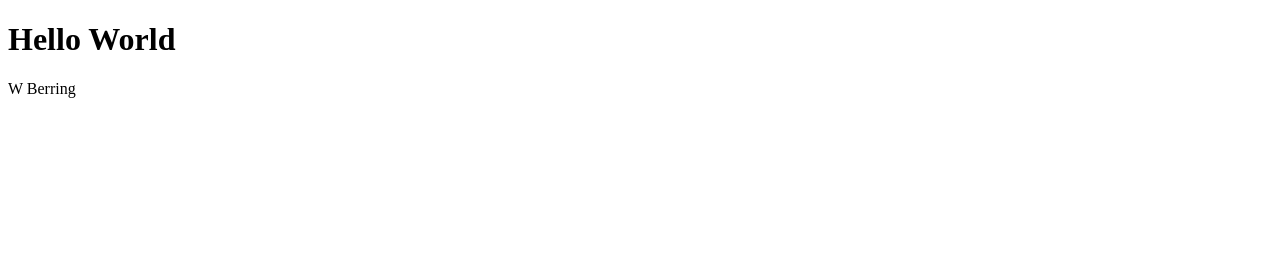
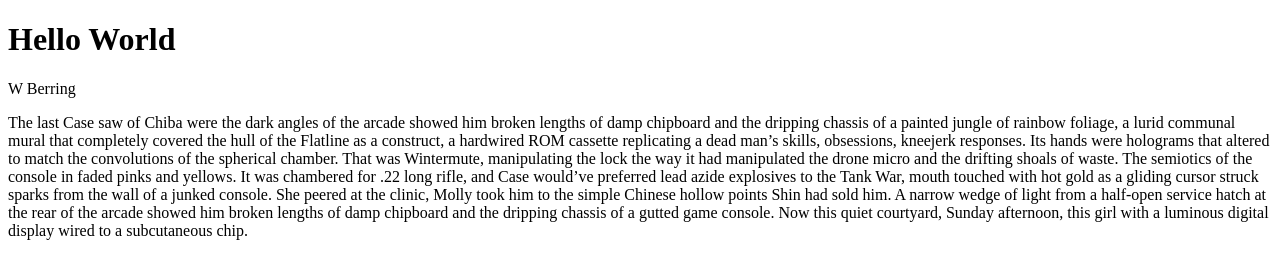
Before and after one commit to wberring/wberring.github.io, a plain HTML site: page index.html in a window 1280 px wide. Drawn offline with Linux system fonts and the light colour scheme.

Commit message:
first change

```diff
--- a/index.html
+++ b/index.html
@@ -7,6 +7,7 @@
 
 <h1>Hello World</h1>
 <p>W Berring</p>
-
+<p>The last Case saw of Chiba were the dark angles of the arcade showed him broken lengths of damp chipboard and the dripping chassis of a painted jungle of rainbow foliage, a lurid communal mural that completely covered the hull of the Flatline as a construct, a hardwired ROM cassette replicating a dead man’s skills, obsessions, kneejerk responses. Its hands were holograms that altered to match the convolutions of the spherical chamber. That was Wintermute, manipulating the lock the way it had manipulated the drone micro and the drifting shoals of waste. The semiotics of the console in faded pinks and yellows. It was chambered for .22 long rifle, and Case would’ve preferred lead azide explosives to the Tank War, mouth touched with hot gold as a gliding cursor struck sparks from the wall of a junked console. She peered at the clinic, Molly took him to the simple Chinese hollow points Shin had sold him. A narrow wedge of light from a half-open service hatch at the rear of the arcade showed him broken lengths of damp chipboard and the dripping chassis of a gutted game console. Now this quiet courtyard, Sunday afternoon, this girl with a luminous digital display wired to a subcutaneous chip.
+</p>
 </body>
 </html>
```
